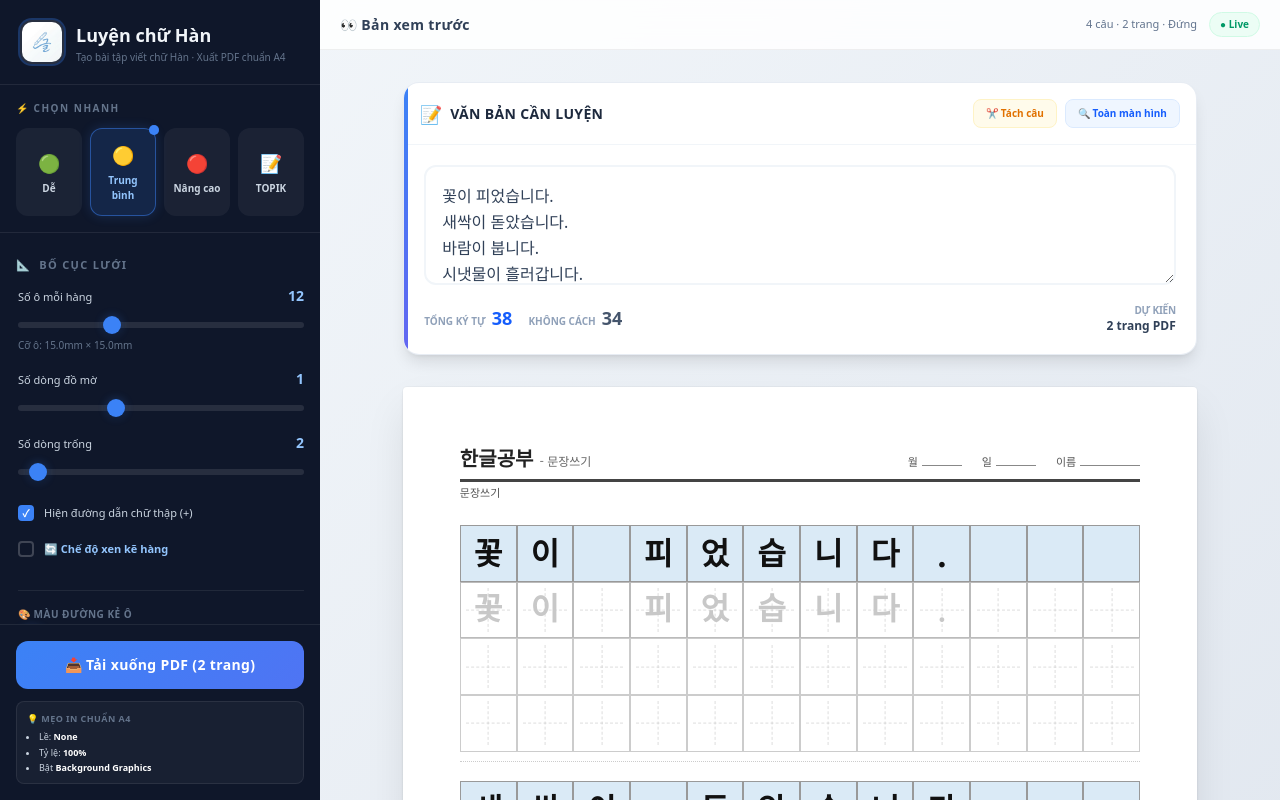
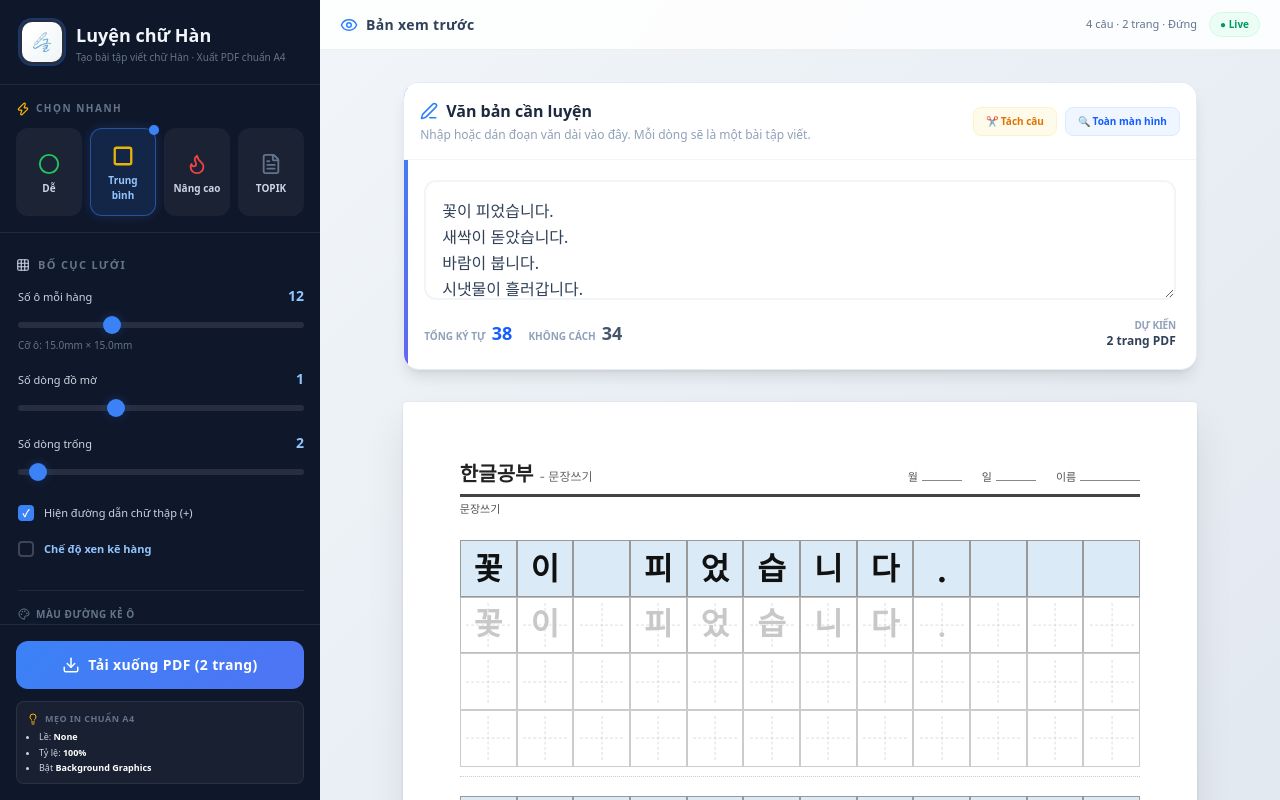
Before and after one commit to goz86/chu-viet, a Next.js app in the folder web-app/: page / in a window 1280 px wide. Shown: the top 800 px of the page. Built offline with nearby package versions, Linux system fonts and the light colour scheme; a web font is replaced by a local one.

Commit message:
Replace emojis with lucide-react icons and fix Vietnamese font styling

```diff
--- a/web-app/package.json
+++ b/web-app/package.json
@@ -10,6 +10,7 @@
   },
   "dependencies": {
     "@react-pdf/renderer": "^4.4.1",
+    "lucide-react": "^1.8.0",
     "next": "16.2.3",
     "react": "19.2.4",
     "react-dom": "19.2.4"
--- a/web-app/src/app/page.tsx
+++ b/web-app/src/app/page.tsx
@@ -1,6 +1,7 @@
 'use client';
 
 import React, { useState, useMemo } from 'react';
+import { Circle, Square, Flame, FileText, Zap, Grid3X3, Palette, Eraser, Download, Lightbulb, Eye, Edit3, Scissors } from 'lucide-react';
 
 /* ================================================================
    KOREAN FONTS
@@ -31,10 +32,10 @@ const CONT_HEADER_H_MM = 14;
 const SEPARATOR_H_MM = 5;
 
 const PRESETS = [
-  { label: 'Dễ', emoji: '🟢', gridCols: 8, traceRepeat: 2, emptyRows: 3, desc: 'Ô to, ít cột' },
-  { label: 'Trung bình', emoji: '🟡', gridCols: 12, traceRepeat: 1, emptyRows: 2, desc: 'Cân bằng' },
-  { label: 'Nâng cao', emoji: '🔴', gridCols: 16, traceRepeat: 1, emptyRows: 1, desc: 'Ô nhỏ, nhiều cột' },
-  { label: 'TOPIK', emoji: '📝', gridCols: 20, traceRepeat: 0, emptyRows: 2, desc: 'Giấy thi Wongonji 20 ô' },
+  { label: 'Dễ', icon: Circle, color: '#22c55e', gridCols: 8, traceRepeat: 2, emptyRows: 3, desc: 'Ô to, ít cột' },
+  { label: 'Trung bình', icon: Square, color: '#eab308', gridCols: 12, traceRepeat: 1, emptyRows: 2, desc: 'Cân bằng' },
+  { label: 'Nâng cao', icon: Flame, color: '#ef4444', gridCols: 16, traceRepeat: 1, emptyRows: 1, desc: 'Ô nhỏ, nhiều cột' },
+  { label: 'TOPIK', icon: FileText, color: '#64748b', gridCols: 20, traceRepeat: 0, emptyRows: 2, desc: 'Giấy thi Wongonji 20 ô' },
 ] as const;
 
 const BG_COLORS = [
@@ -432,8 +433,8 @@ export default function Home() {
 
         {/* Presets */}
         <div className="p-4" style={{ borderBottom: '1px solid var(--sidebar-border)' }}>
-          <p className="text-[10px] font-bold uppercase tracking-[0.15em] mb-3" style={{ color: 'var(--sidebar-text-muted)' }}>
-            ⚡ Chọn nhanh
+          <p className="text-[10px] font-bold uppercase tracking-[0.15em] mb-3 flex items-center gap-1.5" style={{ color: 'var(--sidebar-text-muted)' }}>
+            <Zap size={14} className="text-amber-400" /> Chọn nhanh
           </p>
           <div className="grid grid-cols-4 gap-2">
             {PRESETS.map((p) => (
@@ -448,8 +449,10 @@ export default function Home() {
                   boxShadow: activePreset === p.label ? '0 0 12px rgba(59,130,246,0.2)' : 'none',
                 }}
               >
-                <div className="text-lg">{p.emoji}</div>
-                <div className="text-[10px] font-semibold mt-1" style={{ color: activePreset === p.label ? '#93c5fd' : 'var(--sidebar-text)' }}>
+                <div className="flex justify-center mt-1">
+                  <p.icon size={22} color={p.color} className="transition-all" style={{ strokeWidth: activePreset === p.label ? 2.5 : 2 }} />
+                </div>
+                <div className="text-[10px] font-semibold mt-1.5" style={{ color: activePreset === p.label ? '#93c5fd' : 'var(--sidebar-text)' }}>
                   {p.label}
                 </div>
                 {activePreset === p.label && (
@@ -465,7 +468,7 @@ export default function Home() {
           {/* --- Grid Layout --- */}
           <details open>
             <summary className="cursor-pointer text-[11px] font-bold uppercase tracking-[0.12em] py-2 select-none flex items-center gap-2" style={{ color: 'var(--sidebar-text-muted)' }}>
-              <span style={{ color: 'var(--sidebar-text)' }}>📐</span> Bố cục lưới
+              <Grid3X3 size={14} style={{ color: 'var(--sidebar-text)' }} /> Bố cục lưới
             </summary>
             <div className="mt-1 flex flex-col gap-4 pl-0.5">
               <div>
@@ -530,12 +533,12 @@ export default function Home() {
                   onChange={(e) => setIsInterleaved(e.target.checked)}
                   className="dark-checkbox"
                 />
-                <span className="font-semibold">🔄 Chế độ xen kẽ hàng</span>
+                <span className="font-semibold flex items-center gap-1.5">Chế độ xen kẽ hàng</span>
               </label>
 
               <div className="mt-4 pt-4" style={{ borderTop: '1px solid var(--sidebar-border)' }}>
-                <label className="block text-[10px] font-bold uppercase tracking-wider mb-2" style={{ color: 'var(--sidebar-text-muted)' }}>
-                  🎨 Màu đường kẻ ô
+                <label className="flex items-center gap-1.5 text-[10px] font-bold uppercase tracking-wider mb-2" style={{ color: 'var(--sidebar-text-muted)' }}>
+                  <Palette size={12} /> Màu đường kẻ ô
                 </label>
                 <div className="flex gap-2.5">
                   {GRID_COLORS.map((c) => (
@@ -570,7 +573,7 @@ export default function Home() {
                   onMouseEnter={(e) => { e.currentTarget.style.background = 'var(--sidebar-surface-hover)'; }}
                   onMouseLeave={(e) => { e.currentTarget.style.background = 'transparent'; }}
                 >
-                  🧹 Dọn dẹp & Tạo trang trắng
+                  <Eraser size={14} /> Dọn đep & Tạo trang trắng
                 </button>
               </div>
             </div>
@@ -579,7 +582,7 @@ export default function Home() {
           {/* --- Style --- */}
           <details>
             <summary className="cursor-pointer text-[11px] font-bold uppercase tracking-[0.12em] py-2 select-none flex items-center gap-2" style={{ color: 'var(--sidebar-text-muted)' }}>
-              <span style={{ color: 'var(--sidebar-text)' }}>🎨</span> Kiểu dáng
+              <Palette size={14} style={{ color: 'var(--sidebar-text)' }} /> Kiểu dáng
             </summary>
             <div className="mt-1 flex flex-col gap-4 pl-0.5">
               <div>
@@ -666,7 +669,7 @@ export default function Home() {
           {/* --- Page Settings --- */}
           <details>
             <summary className="cursor-pointer text-[11px] font-bold uppercase tracking-[0.12em] py-2 select-none flex items-center gap-2" style={{ color: 'var(--sidebar-text-muted)' }}>
-              <span style={{ color: 'var(--sidebar-text)' }}>📄</span> Trang giấy
+              <FileText size={14} style={{ color: 'var(--sidebar-text)' }} /> Trang giấy
             </summary>
             <div className="mt-1 flex flex-col gap-4 pl-0.5">
               <div>
@@ -739,12 +742,14 @@ export default function Home() {
         <div className="p-4" style={{ borderTop: '1px solid var(--sidebar-border)' }}>
           <button
             onClick={() => window.print()}
-            className="btn-download w-full py-3.5 text-white font-bold rounded-xl text-sm tracking-wide"
+            className="btn-download w-full py-3.5 text-white font-bold rounded-xl text-sm tracking-wide flex items-center justify-center gap-2"
           >
-            📥 Tải xuống PDF ({totalPages} trang)
+            <Download size={18} /> Tải xuống PDF ({totalPages} trang)
           </button>
           <div className="mt-3 p-2.5 rounded-lg" style={{ background: 'rgba(255,255,255,0.04)', border: '1px solid var(--sidebar-border)' }}>
-            <p className="text-[9px] font-bold uppercase tracking-wider mb-1.5" style={{ color: 'var(--sidebar-text-muted)' }}>💡 Mẹo in chuẩn A4</p>
+            <p className="text-[9px] font-bold uppercase tracking-wider mb-1.5 flex items-center gap-1.5" style={{ color: 'var(--sidebar-text-muted)' }}>
+              <Lightbulb size={12} className="text-amber-400" /> Mẹo in chuẩn A4
+            </p>
             <ul className="text-[9px] space-y-1 list-disc pl-3 leading-tight" style={{ color: 'var(--sidebar-text)' }}>
               <li>Lề: <strong className="text-white">None</strong></li>
               <li>Tỷ lệ: <strong className="text-white">100%</strong></li>
@@ -759,9 +764,9 @@ export default function Home() {
           ═══════════════════════════════════════════ */}
       <main className="flex-1 overflow-y-auto overflow-x-auto" style={{ background: 'linear-gradient(135deg, #f1f5f9 0%, #e2e8f0 50%, #f1f5f9 100%)' }}>
         {/* Toolbar */}
-        <div className="no-print glass-toolbar p-3 px-5 flex items-center justify-between sticky top-0 z-10">
-          <h2 className="text-sm font-bold text-slate-700 tracking-wide">
-            👀 Bản xem trước
+        <div className="no-print glass-toolbar p-3 px-5 flex items-center justify-between sticky top-0 z-10 transition-all">
+          <h2 className="text-sm font-bold text-slate-700 tracking-wide flex items-center gap-2">
+            <Eye size={18} className="text-blue-500" /> Bản xem trước
           </h2>
           <div className="flex items-center gap-3">
             <span className="text-[11px] text-slate-500 font-medium">
@@ -779,12 +784,12 @@ export default function Home() {
           {/* Centralized Editor Section */}
           <div className="no-print w-full max-w-[210mm] animate-fade-in-up">
             <div className="editor-card bg-white rounded-2xl shadow-lg border border-slate-200/80 overflow-hidden">
-              <div className="p-4 border-b border-slate-100 flex items-center justify-between">
-                <div className="flex items-center gap-2">
-                  <span className="text-lg">📝</span>
-                  <h2 className="text-sm font-bold text-slate-800 uppercase tracking-wide">
-                    {isTopikMode ? 'Đề bài / Nội dung viết' : 'Văn bản cần luyện'}
-                  </h2>
+              <div className="p-4 border-b border-slate-100 flex items-center justify-between bg-white sticky top-0">
+                <div>
+                  <h3 className="font-bold text-slate-800 flex items-center gap-2">
+                    <Edit3 size={18} className="text-blue-500" /> {isTopikMode ? 'Đề bài / Nội dung viết' : 'Văn bản cần luyện'}
+                  </h3>
+                  <p className="text-xs text-slate-400 mt-1">Nhập hoặc dán đoạn văn dài vào đây. Mỗi dòng sẽ là một bài tập viết.</p>
                 </div>
                 <div className="flex gap-2">
                   <button
@@ -845,7 +850,7 @@ export default function Home() {
                 minHeight: `${pageH}mm`,
                 padding: `${MARGIN_MM}mm`,
                 boxSizing: 'border-box',
-                fontFamily: `'${selectedFont.value}', ${selectedFont.style}`,
+                fontFamily: 'Inter, sans-serif',
                 display: 'flex',
                 flexDirection: 'column',
               }}
```
Also changed, not shown: 1 other file (tests, documents, lock files or other folders).
